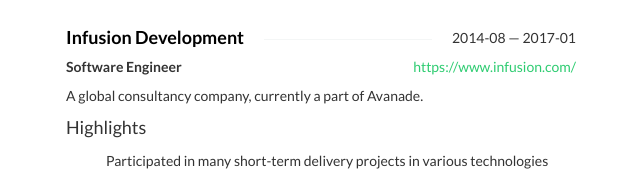
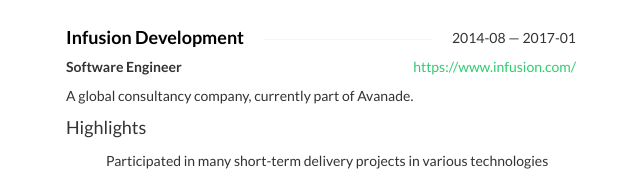
Before and after one commit to jannis-baratheon/resume, a website: page docs/resume.html in a window 1280 px wide. Shown: the part 1252-1430 px from the top of the page, 409-1049 px from the left. Drawn offline with nearby package versions, Linux system fonts and the light colour scheme; some icons are missing.

Commit message:
Rebuilding

```diff
--- a/docs/resume.html
+++ b/docs/resume.html
@@ -359,7 +359,7 @@
                             </div>
                             <div class="position">Software Engineer</div>
                             <div class="summary">
-                                <p>A global consultancy company, currently a part of Avanade.</p>
+                                <p>A global consultancy company, currently part of Avanade.</p>
                             </div>
                             	<h4>Highlights</h4>
 
```
Also changed, not shown: 1 other file.
